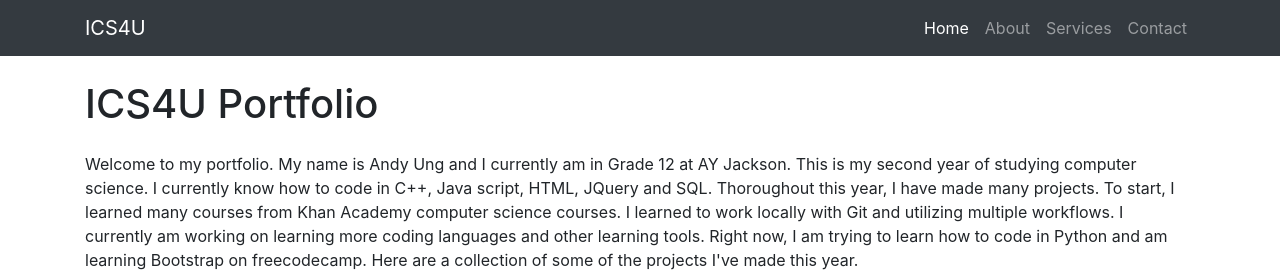
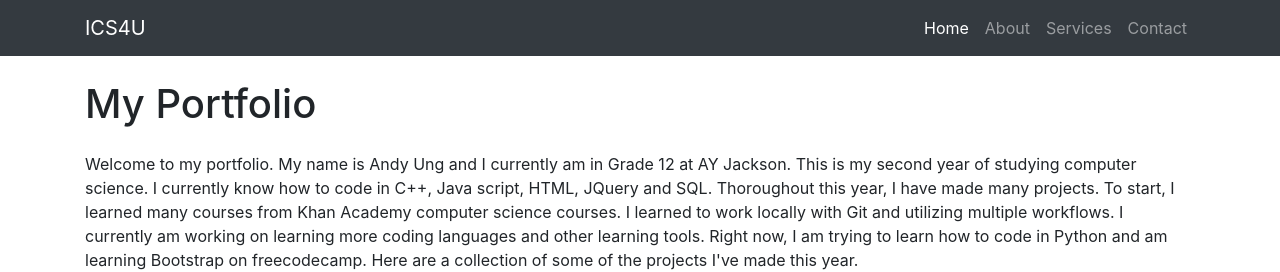
Before and after one commit to andyung17/Old_Website, a website: page index.html in a window 1280 px wide. Shown: the top 272 px of the page. Drawn offline with Linux system fonts and the light colour scheme.

Commit message:
Update index.html

```diff
--- a/index.html
+++ b/index.html
@@ -52,7 +52,7 @@
     <div class="container">
 
       <!-- Page Heading -->
-      <h1 class="my-4">ICS4U Portfolio</h1>
+      <h1 class="my-4">My Portfolio</h1>
 
 		<p>Welcome to my portfolio. My name is Andy Ung and I currently am in Grade 12 at AY Jackson. This is my second year of studying computer science. I currently know how to code in C++, Java script, HTML, JQuery and SQL. Thoroughout this year, I have made many projects. To start, I learned many courses from Khan Academy computer science courses. I learned to work locally with Git and utilizing multiple workflows. I currently am working on learning more coding languages and other learning tools. Right now, I am trying to learn how to code in Python and am learning Bootstrap on freecodecamp. Here are a collection of some of the projects I've made this year.</p>
 
```
